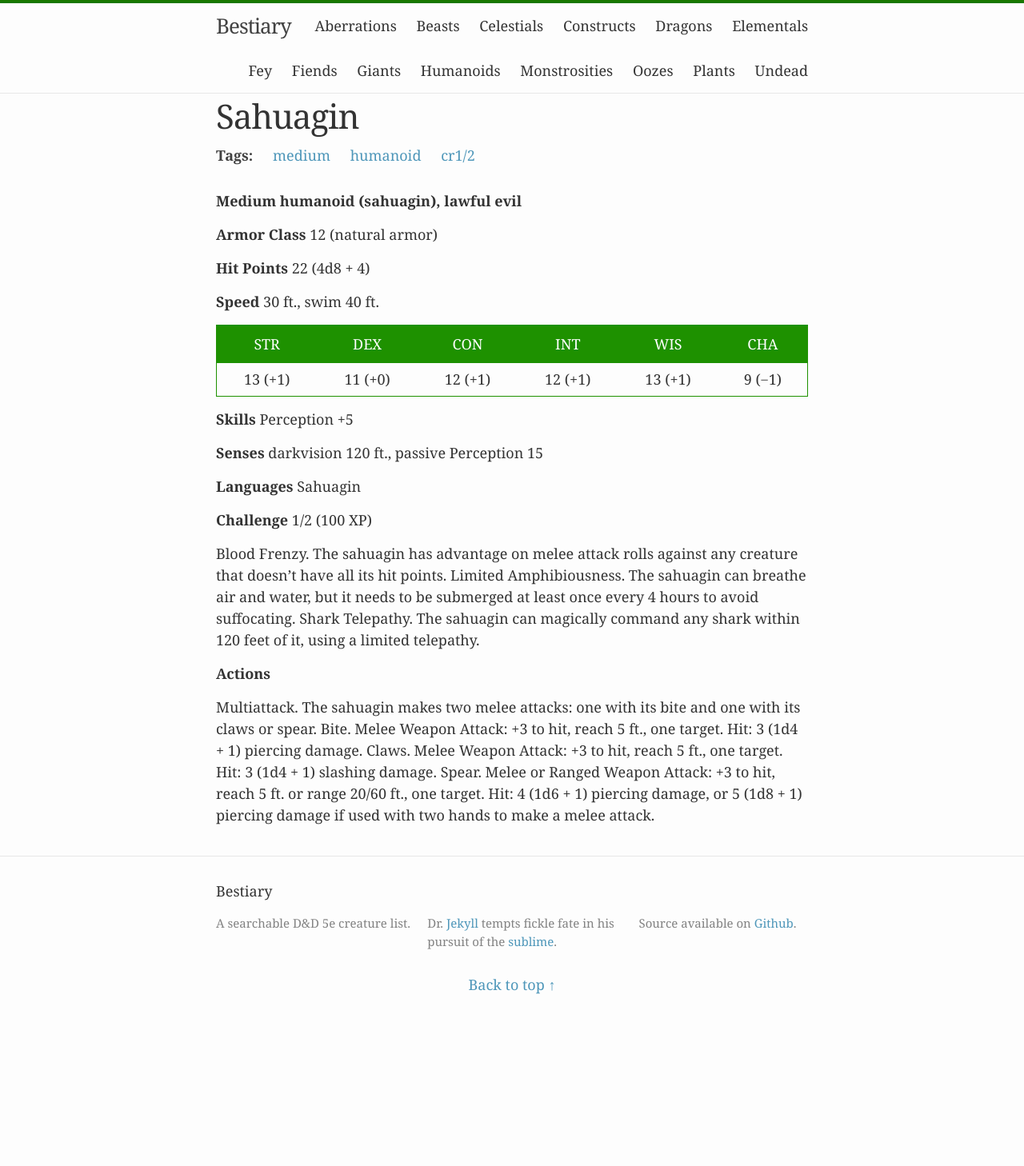
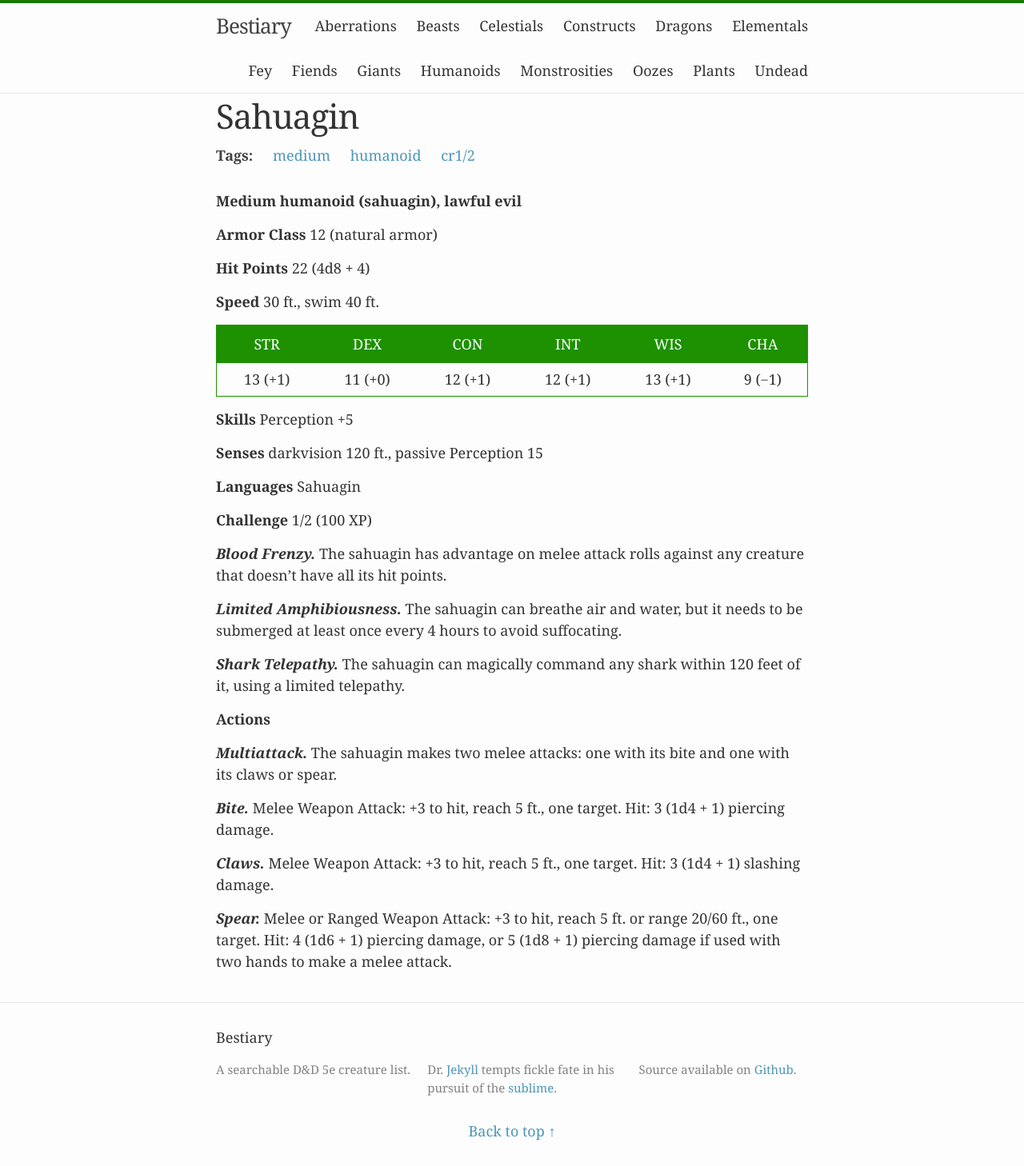
Before and after one commit to beaurancourt/bestiary, a Jekyll site: the page built from _posts/2016-02-29-sahuagin.markdown, in a window 1280 px wide. Shown: the whole page at 80% size. Built offline with Jekyll 4.4.1, drawn with Linux system fonts in a browser that asks for light colours; before the commit the page ends 1275 px from its top, so only the background shows below that.

```diff
--- a/_posts/2016-02-29-sahuagin.markdown
+++ b/_posts/2016-02-29-sahuagin.markdown
@@ -25,8 +25,18 @@ tags: [medium, humanoid, cr1/2]
 
 **Challenge** 1/2 (100 XP)
 
-Blood Frenzy. The sahuagin has advantage on melee attack rolls against any creature that doesn’t have all its hit points. Limited Amphibiousness. The sahuagin can breathe air and water, but it needs to be submerged at least once every 4 hours to avoid suffocating. Shark Telepathy. The sahuagin can magically command any shark within 120 feet of it, using a limited telepathy.
+***Blood Frenzy.*** The sahuagin has advantage on melee attack rolls against any creature that doesn’t have all its hit points.
+
+***Limited Amphibiousness.*** The sahuagin can breathe air and water, but it needs to be submerged at least once every 4 hours to avoid suffocating.
+
+***Shark Telepathy.*** The sahuagin can magically command any shark within 120 feet of it, using a limited telepathy.
 
 **Actions**
 
-Multiattack. The sahuagin makes two melee attacks: one with its bite and one with its claws or spear. Bite. Melee Weapon Attack: +3 to hit, reach 5 ft., one target. Hit: 3 (1d4 + 1) piercing damage. Claws. Melee Weapon Attack: +3 to hit, reach 5 ft., one target. Hit: 3 (1d4 + 1) slashing damage. Spear. Melee or Ranged Weapon Attack: +3 to hit, reach 5 ft. or range 20/60 ft., one target. Hit: 4 (1d6 + 1) piercing damage, or 5 (1d8 + 1) piercing damage if used with two hands to make a melee attack.
+***Multiattack.*** The sahuagin makes two melee attacks: one with its bite and one with its claws or spear.
+
+***Bite.*** Melee Weapon Attack: +3 to hit, reach 5 ft., one target. Hit: 3 (1d4 + 1) piercing damage.
+
+***Claws.*** Melee Weapon Attack: +3 to hit, reach 5 ft., one target. Hit: 3 (1d4 + 1) slashing damage.
+
+***Spear.*** Melee or Ranged Weapon Attack: +3 to hit, reach 5 ft. or range 20/60 ft., one target. Hit: 4 (1d6 + 1) piercing damage, or 5 (1d8 + 1) piercing damage if used with two hands to make a melee attack.
```
